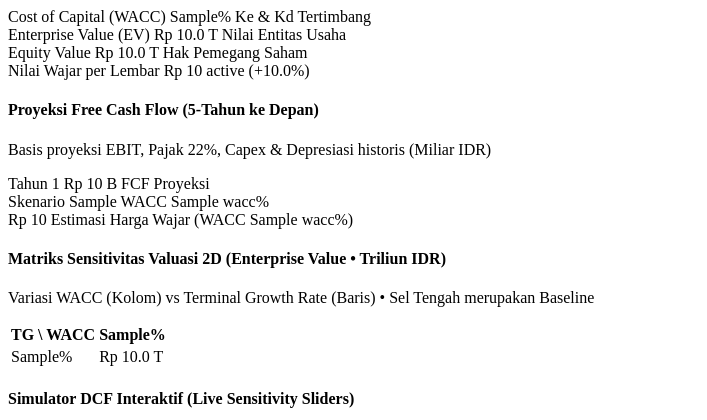
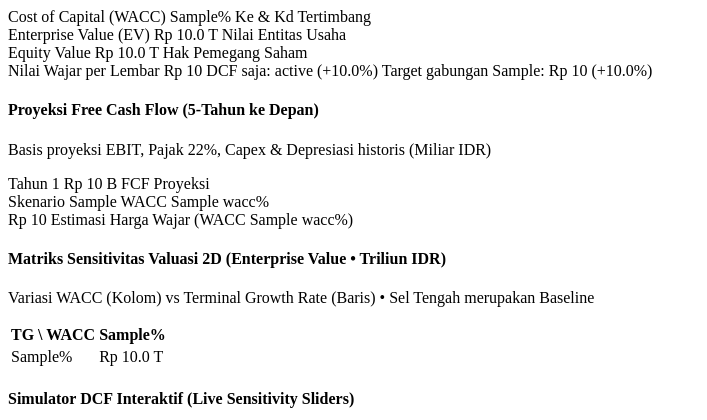
Before and after one commit to hasbiridwan57-creator/idx-quant-terminal, a FastAPI app: template app/templates/_tab2_valuation.html in a window 1280 px wide. Shown: the top 420 px of the page, without its empty margins (0-707 px from the left). Run offline with FastAPI, Linux system fonts and the light colour scheme; the template is opened without the code that fills it: most values are stand-ins (such as "Sample title", 1, 10 or a date in 2020).

Commit message:
fix: bank reproducible (BVPS x PBV = target, tanpa dampening), DCF tolak EBIT/FCF negatif & g>=WACC & hasil >4x harga, alasan N/A spesifik, satuan quant_engine seragam, ETR floor 22%, proksi D&A dari capex

```diff
--- a/app/main.py
+++ b/app/main.py
@@ -253,6 +253,7 @@ async def dashboard_home(
         print(f"Quote fetch error: {exc}")
 
     dcf_result = None
+    dcf_reason = None   # alasan DCF tidak tersedia (ditampilkan ke pengguna)
     if not is_bank:
         try:
             # ZERO-FAKE: tidak ada fallback harga/saham karangan.
@@ -272,15 +273,72 @@ async def dashboard_home(
                 _tbl = []
             _last = _tbl[-1] if _tbl else {}
 
-            # EBIT ternormalisasi: rata-rata 3 tahun (satu tahun bisa outlier)
+            # EBIT ternormalisasi: rata-rata 3 tahun (satu tahun bisa outlier).
+            # CATATAN PENTING: normalisasi TIDAK boleh dipakai bila tahun
+            # terakhir merugi. EXCL: EBIT 2025 -1.345 B, rata-rata 3 tahun
+            # +2.500 B -> DCF menghasilkan Rp12.405 (+721% dari harga) karena
+            # kerugian tahun berjalan tertutupi tahun-tahun laba. Untuk kasus
+            # itu pakai EBIT tahun terakhir supaya DCF ikut ditolak guard.
             _ebits = [x.get("ebit_bn") for x in _tbl[-3:] if x.get("ebit_bn") is not None]
-            _ebit_norm_bn = (sum(_ebits) / len(_ebits)) if _ebits else ebit_bn
+            _ebit_last = (_last.get("ebit_bn")
+                          if _last.get("ebit_bn") is not None else ebit_bn)
+            if _ebit_last is not None and _ebit_last <= 0:
+                _ebit_norm_bn = _ebit_last
+            else:
+                _avg3 = (sum(_ebits) / len(_ebits)) if _ebits else ebit_bn
+                # Normalisasi hanya bila tahun terakhir TIDAK jauh di bawah
+                # rata-rata. ANTM: EBIT 2025 8.395 B vs rata-rata 3 tahun
+                # 4.670 B (turun 44%) -> memakai rata-rata membuat DCF
+                # menolak emiten yang justru sedang membaik. Bila tahun
+                # terakhir lebih tinggi, pakai tahun terakhir (konservatif:
+                # tidak mengkredit lonjakan sebagai permanen, tapi juga tidak
+                # menghukum perbaikan).
+                if _ebit_last is not None and _avg3 and _ebit_last >= _avg3:
+                    _ebit_norm_bn = _ebit_last
+                else:
+                    _ebit_norm_bn = _avg3
 
             # D&A: tag langsung, atau EBITDA - EBIT (identitas), atau 0 (konservatif)
             dep_bn = _last.get("depreciation_amortization_bn")
             if dep_bn is None:
                 _ebitda_r, _ebit_r = _last.get("ebitda_bn"), _last.get("ebit_bn")
                 dep_bn = (_ebitda_r - _ebit_r) if (_ebitda_r is not None and _ebit_r is not None) else 0.0
+            if not dep_bn:
+                # Tag D&A sering kosong (MYOR, INTP). Tanpa D&A, FCF = EBIT(1-t)
+                # - capex menjadi negatif padahal perusahaan sehat. Estimasi
+                # dari median rasio D&A/revenue 5 tahun emiten itu sendiri;
+                # bila tidak ada, pakai 0 dan DCF akan menolak (jujur).
+                _revs_dep = [x for x in _tbl if x.get("revenue_bn")]
+                if _revs_dep:
+                    _sum_rev = sum(x["revenue_bn"] for x in _revs_dep)
+                    _sum_dep = sum((x.get("depreciation_amortization_bn") or 0.0)
+                                   for x in _revs_dep)
+                    if _sum_rev > 0 and _sum_dep > 0:
+                        dep_bn = _sum_dep / len(_revs_dep)
+                        print(f"[DCF] {curr_stmt.ticker}: D&A tidak dilaporkan per tahun, "
+                              f"estimasi rata-rata 5 tahun Rp{dep_bn:,.0f} B")
+            if not dep_bn:
+                # XBRL BEI hanya memuat D&A untuk 36% emiten (CPIN, INTP, MYOR
+                # tidak punya sama sekali di semua tahun). Dalam steady state
+                # D&A mendekati capex pemeliharaan, jadi capex adalah proksi
+                # yang dapat dipertanggungjawabkan — bukan angka karangan.
+                # Efeknya FCF ~ EBIT(1-t), konservatif (tanpa pertumbuhan
+                # dari ekspansi bersih).
+                _capex_proxy = abs(_last.get("capex_bn") or 0.0)
+                _rev_last = (_last.get("revenue_bn") or 0.0)
+                # Capex < 1% revenue = tag capex tidak lengkap (INTP: Rp10 B
+                # untuk emiten semen beraset puluhan triliun). Memakainya
+                # sebagai proksi D&A membuat FCF dan DCF meledak. Ditolak,
+                # bukan ditebak.
+                if _capex_proxy > 0 and (_rev_last <= 0 or _capex_proxy / _rev_last >= 0.01):
+                    dep_bn = _capex_proxy
+                    print(f"[DCF] {curr_stmt.ticker}: D&A tidak tersedia di XBRL, "
+                          f"memakai capex Rp{dep_bn:,.0f} B sebagai proksi "
+                          f"(steady-state D&A ~ capex pemeliharaan)")
+                elif _capex_proxy > 0:
+                    print(f"[DCF] {curr_stmt.ticker}: capex Rp{_capex_proxy:,.0f} B "
+                          f"hanya {_capex_proxy/max(_rev_last,1):.2%} revenue -> tag "
+                          f"capex tidak lengkap, DCF ditolak")
 
             # Capex: PPE + intangible (sudah dijumlahkan di parser)
             capex_bn = abs(_last.get("capex_bn") or 0.0)
@@ -331,7 +389,21 @@ async def dashboard_home(
             # (GOTO, BUKA) menghasilkan FCF & terminal value negatif ->
             # "upside -100%" yang tidak dapat dipertanggungjawabkan.
             # Lebih baik DCF = None (N/A) daripada angka tak bermakna.
+            # Pertumbuhan FCF >= WACC membuat terminal value tak terdefinisi
+            # (penyebut negatif/nol) -> harga meledak. UNTR: g 12% vs WACC
+            # 11,74% menghasilkan DCF Rp117.328 (+384,8%) padahal target
+            # gabungan Rp31.122. Model ditolak, bukan disajikan.
+            if _wacc_override_main and (_g is not None) and (_g >= _wacc_override_main / 100.0):
+                print(f"[DCF] {curr_stmt.ticker}: g {_g:.2%} >= WACC "
+                      f"{_wacc_override_main:.2f}% -> DCF dilewati (model tidak stabil)")
+                dcf_reason = (f"Pertumbuhan FCF ({_g:.1%}) melebihi biaya modal "
+                              f"({_wacc_override_main:.2f}%) sehingga terminal value "
+                              f"tidak terdefinisi. DCF tidak disajikan.")
+                raise ValueError("g >= WACC")
             if (_ebit_norm_bn or 0) <= 0:
+                dcf_reason = (f"EBIT {_ebit_norm_bn:,.0f} B tidak positif. DCF "
+                              f"membutuhkan laba operasi positif; emiten rugi "
+                              f"dinilai dengan metode lain (EV/EBITDA, PBV).")
                 print(f"[DCF] {curr_stmt.ticker}: EBIT {_ebit_norm_bn} <= 0 -> DCF dilewati "
                       f"(valuasi berbasis laba tidak berlaku)")
                 raise ValueError("EBIT non-positif")
@@ -359,14 +431,51 @@ async def dashboard_home(
                 cash=(cash_bn or 0.0),
                 shares_outstanding_m=shares_m,
             )
+            if dcf_result is None:
+                # Fungsi menolak model (EBIT/FCF non-positif, g >= WACC,
+                # atau saham tak tersedia). Jelaskan komponen mana yang gagal
+                # agar pengguna tahu ini keterbatasan data, bukan error.
+                _dep_eff = dep_bn if dep_bn is not None else 0.0
+                _fcf_chk = ((_ebit_norm_bn or 0.0) * (1.0 - _etr)
+                            + _dep_eff - (capex_bn or 0.0) - (_dwc or 0.0))
+                if _fcf_chk <= 0:
+                    dcf_reason = (
+                        f"Arus kas bebas tidak positif: EBIT {_ebit_norm_bn:,.0f} B "
+                        f"x (1 - pajak {_etr:.1%}) + D&amp;A {_dep_eff:,.0f} B "
+                        f"- capex {capex_bn:,.0f} B = {_fcf_chk:,.0f} B. DCF "
+                        f"membutuhkan arus kas positif untuk menopang nilai.")
+                else:
+                    dcf_reason = (
+                        f"Model DCF tidak stabil untuk emiten ini (EBIT "
+                        f"{_ebit_norm_bn:,.0f} B, FCF {_fcf_chk:,.0f} B, "
+                        f"pertumbuhan {_g:.1%}, WACC {_wacc_override_main or 0:.2f}%). "
+                        f"Nilai wajar dinilai dari metode lain.")
+                raise ValueError("DCF ditolak oleh fungsi valuasi")
             if isinstance(dcf_result, dict):
                 dcf_result.setdefault("terminal_growth_rate", 0.025)
                 # GUARD HASIL: DCF yang menghasilkan terminal value / equity
                 # negatif berarti asumsi rusak (capex > EBIT setelah pajak,
                 # mis. BUKA: capex Rp1.182 B vs EBIT Rp519 B). Menyajikannya
                 # sebagai "upside -100%" menyesatkan; DCF dibatalkan -> N/A.
-                _tv_v = dcf_result.get("terminal_value_bn")
-                _eq_v = dcf_result.get("equity_value_bn")
+                # SANITY GATE: DCF > 4x harga pasar hampir selalu berarti
+                # asumsi rusak (capex jauh di bawah D&A, penurunan EBIT tidak
+                # tercermin). SMGR: DCF Rp7.458 vs harga Rp1.335 (5,59x)
+                # karena capex 1.112 B < D&A 2.598 B sehingga FCF digelembungkan.
+                # Nilai di luar 0,25x-4x tidak disajikan sebagai "nilai wajar".
+                _fv_v = dcf_result.get("price_per_share")
+                if (_fv_v and current_price and current_price > 0
+                        and not (0.25 <= (_fv_v / current_price) <= 4.0)):
+                    print(f"[DCF] {curr_stmt.ticker}: FV Rp{_fv_v:,.0f} vs harga "
+                          f"Rp{current_price:,.0f} = {_fv_v/current_price:.2f}x "
+                          f"di luar 0,25-4x -> DCF dibatalkan")
+                    dcf_reason = (f"Nilai DCF Rp{_fv_v:,.0f} = "
+                                  f"{_fv_v/current_price:.1f}x harga pasar "
+                                  f"(Rp{current_price:,.0f}). Selisih sebesar itu "
+                                  f"menandakan asumsi capex/D&A tidak mencerminkan "
+                                  f"kondisi emiten, jadi DCF tidak dipakai.")
+                    dcf_result = None
+                _tv_v = (dcf_result or {}).get("terminal_value_bn")
+                _eq_v = (dcf_result or {}).get("equity_value_bn")
                 if ((_tv_v is not None and _tv_v <= 0)
                         or (_eq_v is not None and _eq_v <= 0)):
                     print(f"[DCF] {curr_stmt.ticker}: TV {_tv_v} / equity {_eq_v} negatif "
@@ -375,6 +484,8 @@ async def dashboard_home(
                 # Simpan input apa adanya supaya slider sensitivitas di tab
                 # Valuation dapat MENGHITUNG ULANG DCF, bukan mengira-ngira
                 # dengan koefisien linear seperti versi lama.
+                if dcf_result is None:
+                    raise ValueError("DCF dibatalkan oleh sanity gate")
                 dcf_result["raw_inputs"] = {
                     "risk_free_rate": float(RISK_FREE_PCT),
                     "market_risk_premium": 6.5,
@@ -395,6 +506,10 @@ async def dashboard_home(
         except Exception as exc:
             print(f"DCF Error [{curr_stmt.ticker}]: {type(exc).__name__}: {exc}")
             dcf_result = None
+            if not dcf_reason:
+                dcf_reason = ("Model DCF ditolak: arus kas bebas awal tidak positif "
+                              "(EBIT - pajak + D&A - capex), sehingga nilai wajar "
+                              "tidak dapat dihitung dari arus kas.")
 
     # Multi-Year Trend Metrics
     history_stmts = load_ticker_history(session, curr_stmt.ticker, limit=5)
@@ -549,6 +664,7 @@ async def dashboard_home(
             "terminal": terminal,
             "banking": banking_ratios,
             "dcf": dcf_result,
+            "dcf_reason": dcf_reason,
             "dcf_payload": dcf_payload,
             "credit": credit,
             "credit_payload": credit_payload,
--- a/app/templates/_tab2_valuation.html
+++ b/app/templates/_tab2_valuation.html
@@ -96,7 +96,31 @@
     </div>
   </div>
 
-  {% elif dcf %}
+  {% elif not dcf %}
+  {#- DCF tidak tersedia: nyatakan sebabnya, jangan tampilkan tab kosong.
+      Sebelumnya `{% elif dcf %}` membuat seluruh tab Valuasi hilang tanpa
+      penjelasan. Komentar HTML bocor ke DOM sehingga ikut terbaca tes. -#}
+  <div class="bg-[#0E1525] border border-amber-500/20 rounded-2xl p-6">
+    <div class="flex items-start gap-3">
+      <span class="text-amber-400 text-lg leading-none mt-0.5">⚠</span>
+      <div>
+        <h4 class="text-sm font-semibold text-slate-100">DCF tidak disajikan untuk emiten ini</h4>
+        <p class="text-xs text-slate-400 mt-1.5 leading-relaxed">
+          {{ dcf_reason or 'Model DCF tidak dapat dihitung secara wajar dari laporan keuangan yang tersedia.' }}
+        </p>
+        <p class="text-xs text-slate-500 mt-2 leading-relaxed">
+          Nilai wajar tetap tersedia dari metode lain di tab <b>Research</b>
+          ({{ research_payload.valuation_basis if research_payload and research_payload.valuation_basis else 'EV/EBITDA & PBV relatif' }}):
+          {% if research_payload and research_payload.target_price %}
+          <span class="font-mono text-slate-300">Rp {{ "{:,.0f}".format(research_payload.target_price) }}</span>
+          ({{ "%+.1f"|format(research_payload.upside_pct) if research_payload.upside_pct is not none else 'N/A' }}%)
+          {% else %}N/A{% endif %}
+        </p>
+      </div>
+    </div>
+  </div>
+
+  {% else %}
   <!-- EMITEN NON-BANK: Institutional DCF Suite -->
   <div class="space-y-6">
 
@@ -131,9 +155,20 @@
         <span class="text-2xl font-semibold font-mono tabular-nums tracking-tight text-emerald-400 block my-1">
           Rp {{ "{:,.0f}".format(dcf.price_per_share) }}
         </span>
+        {# Label metode WAJIB disebut: angka ini murni DCF, sedangkan target
+           gabungan (DCF + Exit P/E + EV/EBITDA + Relative) ada di tab Research.
+           Untuk PTBA keduanya BERLAWANAN TANDA: DCF +57,5% vs gabungan -18,1%.
+           Tanpa label, pembaca mengira kartu ini kesimpulan akhir. #}
         <span class="text-xs font-mono {{ 'text-emerald-400' if (dcf.upside_pct if dcf.upside_pct is defined and dcf.upside_pct is not none else 0) >= 0 else 'text-rose-400' }}">
-          {{ dcf.valuation_status if dcf.valuation_status is defined else 'FAIR' }} ({{ "%+.1f"|format(dcf.upside_pct) if dcf.upside_pct is defined and dcf.upside_pct is not none else '+0.0' }}%)
+          DCF saja: {{ dcf.valuation_status if dcf.valuation_status is defined else 'FAIR' }} ({{ "%+.1f"|format(dcf.upside_pct) if dcf.upside_pct is defined and dcf.upside_pct is not none else 'N/A' }}%)
         </span>
+        {% if research_payload and research_payload.target_price %}
+        <span class="text-[10px] text-slate-500 font-mono block mt-1">
+          Target gabungan {{ research_payload.valuation_basis or 'multi-metode' }}:
+          Rp {{ "{:,.0f}".format(research_payload.target_price) }}
+          ({{ "%+.1f"|format(research_payload.upside_pct) if research_payload.upside_pct is not none else 'N/A' }}%)
+        </span>
+        {% endif %}
       </div>
     </div>
 
```
Also changed, not shown: app/services/dcf_grid.py (+8 -0 lines), app/services/equity_research_helpers.py (+30 -2 lines), app/services/fincept_valuation.py (+17 -0 lines), app/services/quant_engine.py (+45 -12 lines), app/services/research_paper_engine.py (+13 -4 lines).
